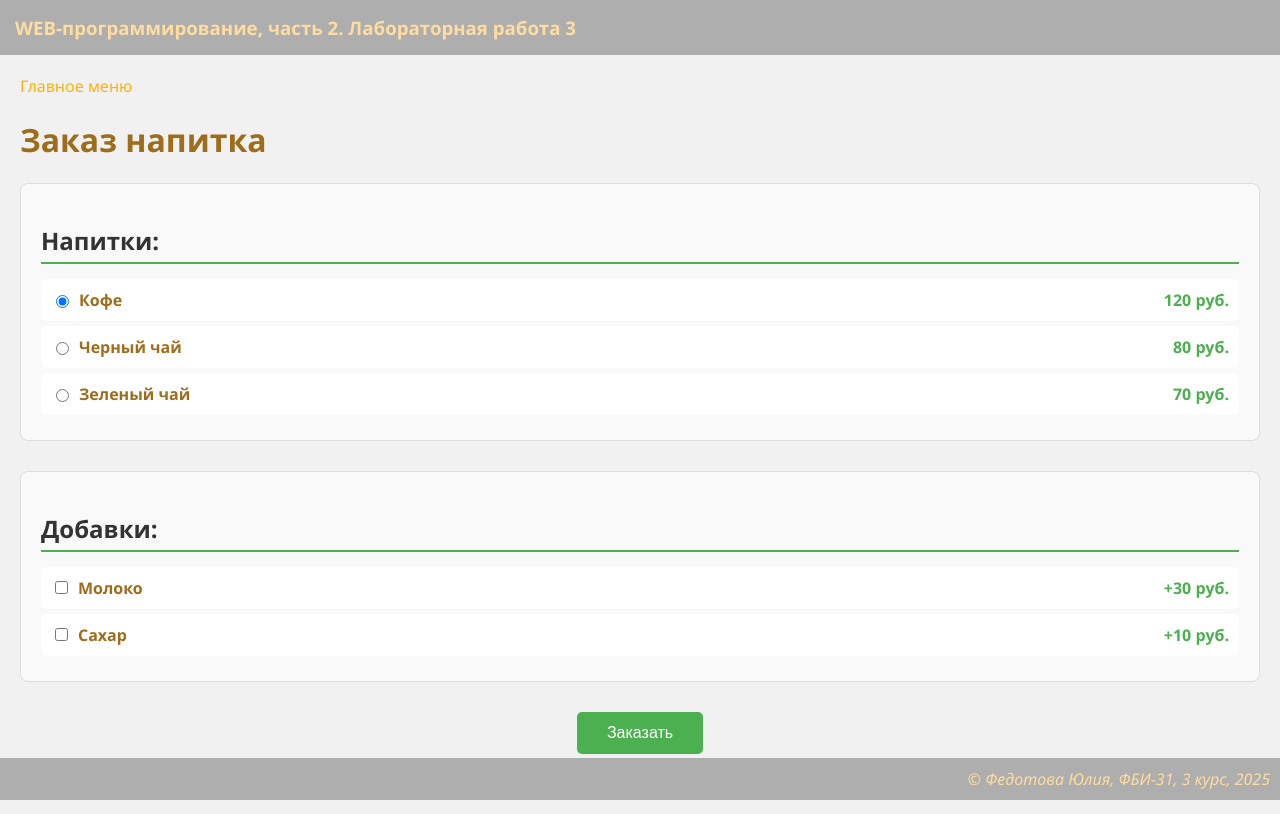
After one commit to fedotovnaaaa/web-back-labs, a Flask app: page /lab3/order in a window 1280 px wide. The commit adds this page. Run offline with Flask 3, Linux system fonts and the light colour scheme.

Commit message:
Заказ напитка

```diff
--- a/lab3.py
+++ b/lab3.py
@@ -45,3 +45,48 @@ def form1():
     return render_template('lab3/form1.html',
                          user=user, age=age, sex=sex,
                          errors=errors)  # Передаем один словарь с ошибками
+
+
+@lab3.route('/lab3/order')
+def order():
+    return render_template('lab3/order.html')
+
+
+@lab3.route('/lab3/pay')
+def pay():
+    price = 0
+    drink = request.args.get('drink')
+
+    if drink == 'coffee':
+        price = 120
+    elif drink == 'black-tea':
+        price = 80
+    else:
+        price = 70
+
+    if request.args.get('milk') == 'on':
+        price += 30
+    if request.args.get('sugar') == 'on':
+        price += 10
+
+    return render_template('lab3/pay.html', price=price)
+
+
+@lab3.route('/lab3/success')
+def success():
+    price = 0
+    drink = request.args.get('drink')
+
+    if drink == 'coffee':
+        price = 120
+    elif drink == 'black-tea':
+        price = 80
+    else:
+        price = 70
+
+    if request.args.get('milk') == 'on':
+        price += 30
+    if request.args.get('sugar') == 'on':
+        price += 10
+
+    return render_template('lab3/success.html', price=price)
--- a/templates/lab3/lab3.html
+++ b/templates/lab3/lab3.html
@@ -12,5 +12,6 @@
         <li><a href="/lab3/cookie">Печеньки</a></li>
         <li><a href="/lab3/del_cookie">Удаление печенек</a></li>
         <li><a href="/lab3/form1">Валидация печенек</a></li>
+        <li><a href="/lab3/order">Заказ напитка</a></li>
     </ol>
 {% endblock %}
--- /dev/null
+++ b/templates/lab3/order.html
@@ -0,0 +1,115 @@
+{% extends "base.html" %}
+
+{% block lab %}Лабораторная работа 3{% endblock %}
+
+{% block main %}
+    <h1>Заказ напитка</h1>
+
+    <form action="/lab3/pay">
+        <div class="drink-section">
+            <h2>Напитки:</h2>
+            <label class="drink-option">
+                <input type="radio" value="coffee" name="drink" checked>
+                <span class="drink-name">Кофе</span>
+                <span class="price">120 руб.</span>
+            </label>
+            <label class="drink-option">
+                <input type="radio" value="black-tea" name="drink">
+                <span class="drink-name">Черный чай</span>
+                <span class="price">80 руб.</span>
+            </label>
+            <label class="drink-option">
+                <input type="radio" value="green-tea" name="drink">
+                <span class="drink-name">Зеленый чай</span>
+                <span class="price">70 руб.</span>
+            </label>
+        </div>
+
+        <div class="additives-section">
+            <h2>Добавки:</h2>
+            <label class="additive-option">
+                <input type="checkbox" name="milk">
+                <span class="additive-name">Молоко</span>
+                <span class="price">+30 руб.</span>
+            </label>
+            <label class="additive-option">
+                <input type="checkbox" name="sugar">
+                <span class="additive-name">Сахар</span>
+                <span class="price">+10 руб.</span>
+            </label>
+        </div>
+
+        <div class="order-button">
+            <button type="submit" class="button">Заказать</button>
+        </div>
+    </form>
+
+    <style>
+        .drink-section, .additives-section {
+            margin-bottom: 30px;
+            padding: 20px;
+            border: 1px solid #ddd;
+            border-radius: 8px;
+            background-color: #f9f9f9;
+        }
+
+        h2 {
+            color: #333;
+            margin-bottom: 15px;
+            border-bottom: 2px solid #4CAF50;
+            padding-bottom: 5px;
+        }
+
+        .drink-option, .additive-option {
+            display: flex;
+            align-items: center;
+            padding: 10px;
+            margin: 5px 0;
+            background: white;
+            border-radius: 5px;
+            cursor: pointer;
+            transition: background-color 0.3s;
+        }
+
+        .drink-option:hover, .additive-option:hover {
+            background-color: #e8f5e8;
+        }
+
+        .drink-option input, .additive-option input {
+            margin-right: 10px;
+        }
+
+        .drink-name, .additive-name {
+            flex-grow: 1;
+            font-weight: bold;
+        }
+
+        .price {
+            color: #4CAF50;
+            font-weight: bold;
+            margin-left: 10px;
+        }
+
+        .order-button {
+            text-align: center;
+            margin-top: 10px;
+            padding-bottom: 40px;
+        }
+
+        .button {
+            background-color: #4CAF50;
+            color: white;
+            padding: 12px 30px;
+            border: none;
+            border-radius: 5px;
+            cursor: pointer;
+            font-size: 16px;
+            text-decoration: none;
+            display: inline-block;
+        }
+
+        .button:hover {
+            background-color: #45a049;
+        }
+    </style>
+{% endblock %}
```
Also changed, not shown: templates/lab3/pay.html (added, +103 -0 lines), templates/lab3/success.html (added, +44 -0 lines).
